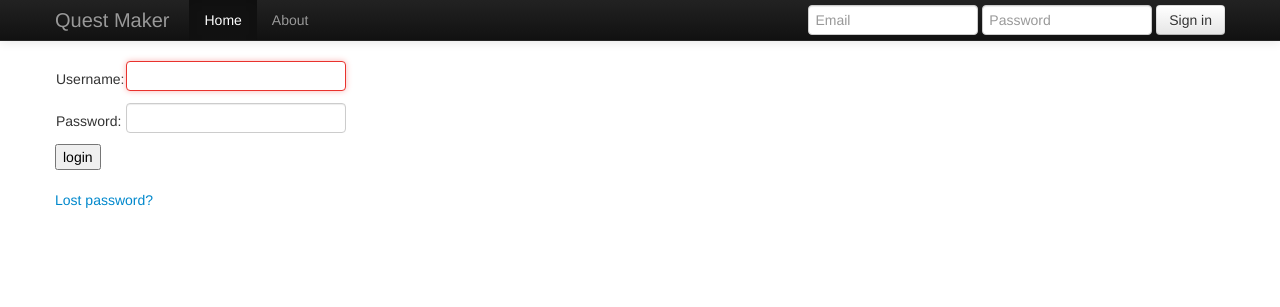
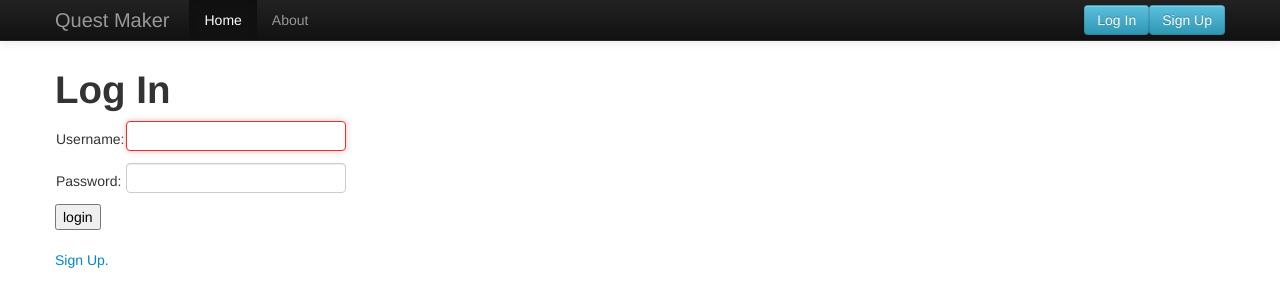
Before and after one commit to catherinev/quest_maker, a Django app: page /login/ in a window 1280 px wide. Shown: the top 307 px of the page. Run offline with Django 3.2, Linux system fonts and the light colour scheme; parts of the project's set-up code (start-up, migrations or seed data) failed here and were passed over; some libraries are stand-ins or nearby versions.

Commit message:
Enable basic user signup, login, logout

```diff
--- a/quest_maker/templates/base.html
+++ b/quest_maker/templates/base.html
@@ -41,17 +41,34 @@
             <span class="icon-bar"></span>
             <span class="icon-bar"></span>
           </button>
-          <a class="brand" href="#">Quest Maker</a>
+          <a class="brand" href="{% url 'quest_maker_app:homepage' %}">Quest Maker</a>
           <div class="nav-collapse collapse">
             <ul class="nav">
               <li class="active"><a href="{% url 'quest_maker_app:homepage' %}">Home</a></li>
               <li><a href="{% url 'quest_maker_app:about' %}">About</a></li>
             </ul>
+
+            {% if user.is_authenticated %}
+              <a href="{% url 'quest_maker_app:logout' %}"
+                class="btn btn-info navbar-form pull-right"
+                role="button">Log Out</a>
+            {% else %}
+              <a href="{% url 'quest_maker_app:signup' %}"
+                class="btn btn-info navbar-form pull-right"
+                role="button">Sign Up</a>
+
+              <a href="{% url 'quest_maker_app:login' %}"
+                class="btn btn-info navbar-form pull-right"
+                role="button">Log In</a>
+            {% endif %}
+
+<!--
             <form class="navbar-form pull-right">
               <input class="span2" type="text" placeholder="Email">
               <input class="span2" type="password" placeholder="Password">
               <button type="submit" class="btn">Sign in</button>
             </form>
+ -->
           </div><!--/.nav-collapse -->
         </div>
       </div>
--- a/quest_maker/urls.py
+++ b/quest_maker/urls.py
@@ -15,20 +15,12 @@ Including another URLconf
 """
 from django.conf.urls import include, url
 from django.contrib import admin
-from django.core.urlresolvers import reverse
+
+
+# Format of url(): url(regex, view, kwargs=None, name=None, prefix='')
 
 urlpatterns = [
     url(r'^admin/', include(admin.site.urls)),
-
-    # Authentication. See https://docs.djangoproject.com/en/1.8/topics/auth/default/
-    # By default, these views look for templates inside
-    # quest_maker/templates/registration/
-    url(r'^login/', 'django.contrib.auth.views.login', name='login'),
-
-    url(r'^password-reset/', 'django.contrib.auth.views.password_reset',
-        name='password_reset'),
-
-
     url(r'', include('quest_maker_app.urls',
                       namespace="quest_maker_app",
                       app_name="quest_maker_app")),
--- a/quest_maker/templates/registration/login.html
+++ b/quest_maker_app/templates/registration/login.html
@@ -1,14 +1,17 @@
 {% extends "base.html" %}
+
+{% block title %}Log In{% endblock %}
 
 {% block main_content %}
 
+    <h1>Log In</h1>
 
     {% if form.errors %}
     <p>Your username and password didn't match. Please try again.</p>
     {% endif %}
 
 
-    <form method="post" action="{% url 'django.contrib.auth.views.login' %}">
+    <form method="post" action=".">
     {% csrf_token %}
     <table>
     <tr>
@@ -27,7 +30,7 @@
     <input type="hidden" name="next" value="{% url 'quest_maker_app:homepage' %}" />
     </form>
 
-    {# Assumes you setup the password_reset view in your URLconf #}
-    <p><a href="{% url 'password_reset' %}">Lost password?</a></p>
 
+    {# <p><a href="{% url 'quest_maker_app:password_reset' %}">Lost password?</a></p> #}
+    <p><a href="{% url 'quest_maker_app:signup' %}">Sign Up.</a></p>
 {% endblock %}
--- a/quest_maker_app/urls.py
+++ b/quest_maker_app/urls.py
@@ -1,11 +1,28 @@
 from django.conf.urls import url
 from django.views.generic import TemplateView, FormView
+from django.contrib.auth import views as authviews
+
 from quest_maker_app import views
 
 
 urlpatterns = [
     url(r'^$', views.homepage, name='homepage'),
-    url(r'^about/$', TemplateView.as_view(template_name='quest_maker_app/about.html'), name='about'),
+    url(r'^about/$', TemplateView.as_view(
+        template_name='quest_maker_app/about.html'), name='about'),
+
+    # Authentication.
+    # See https://docs.djangoproject.com/en/1.8/topics/auth/default/
+    # By default, these views look for templates inside quest_maker/templates/registration/
+    url(r'^login/$', authviews.login, name='login'),
+    # Note that the view function can be passed nondefault arguments
+    # by setting url kwargs parameter to a dict with argument names as keys.
+    url(r'^logout/$', authviews.logout,
+        kwargs={'next_page': '/'}, name='logout'),
+    url(r'^signup/$', views.signup, name='signup'),
+    url(r'^password-reset/$', authviews.password_reset, name='password_reset'),
+
+
+
     url(r'^quest/(?P<quest_id>\d+)/$', views.quest, name='quest'),
     url(r'^quest/(?P<quest_id>\d+)/user/(?P<user_id>\d+)/$', views.user_quest,
         name='user_quest'),
```
Also changed, not shown: quest_maker_app/forms.py (added, +27 -0 lines), quest_maker_app/templates/registration/signup.html (added, +19 -0 lines), quest_maker_app/views.py (+25 -1 lines).
